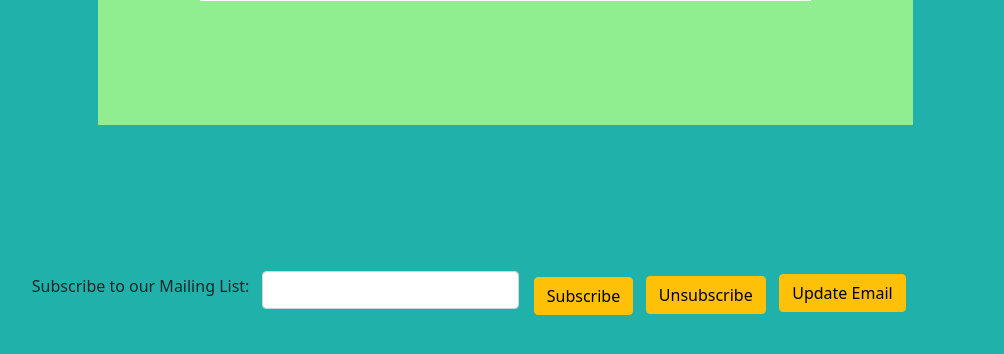
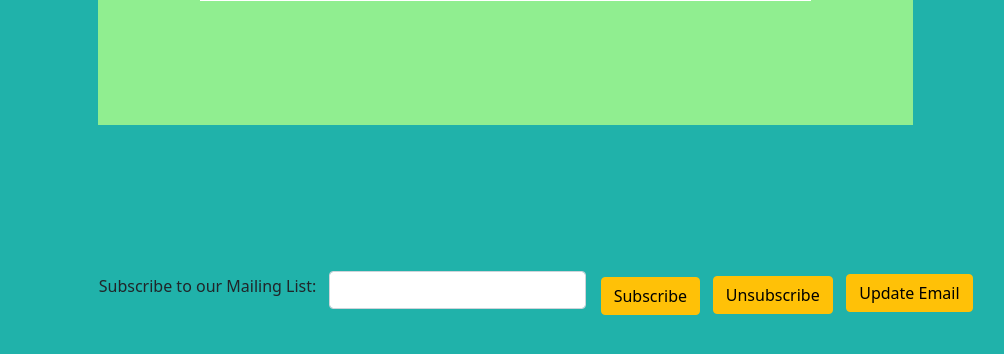
Before and after one commit to ZhouSusan/Nope, a Flask app: page / in a window 1280 px wide. Shown: the part 818-1172 px from the top of the page, without its empty margins (114-1118 px from the left). Run offline with Flask 2, Linux system fonts and the light colour scheme.

Commit message:
"updated styling for index.html"

```diff
--- a/flask_app/static/css/style.css
+++ b/flask_app/static/css/style.css
@@ -123,7 +123,7 @@ nav {
 }
 
 .bottom-box {
-    margin-left: 5%;
+    margin-left: 11%;
 }
 
 
```
